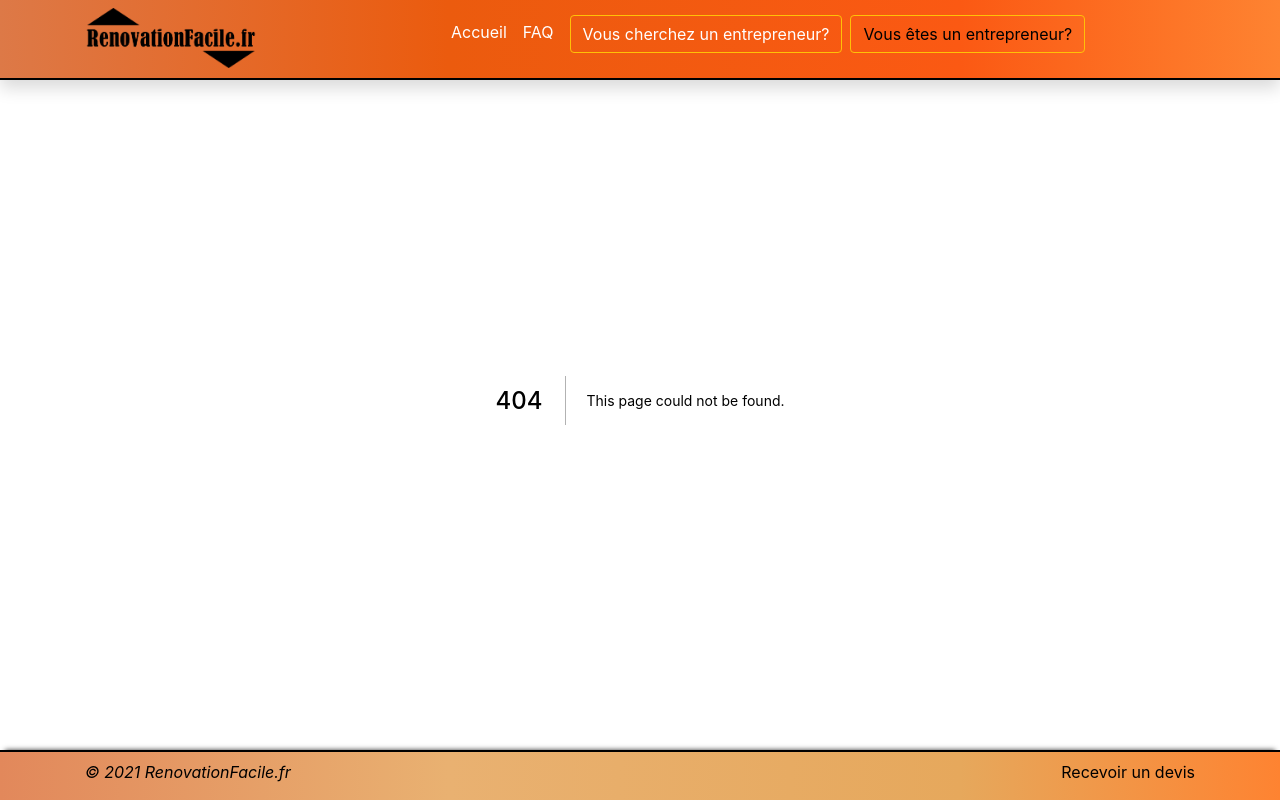
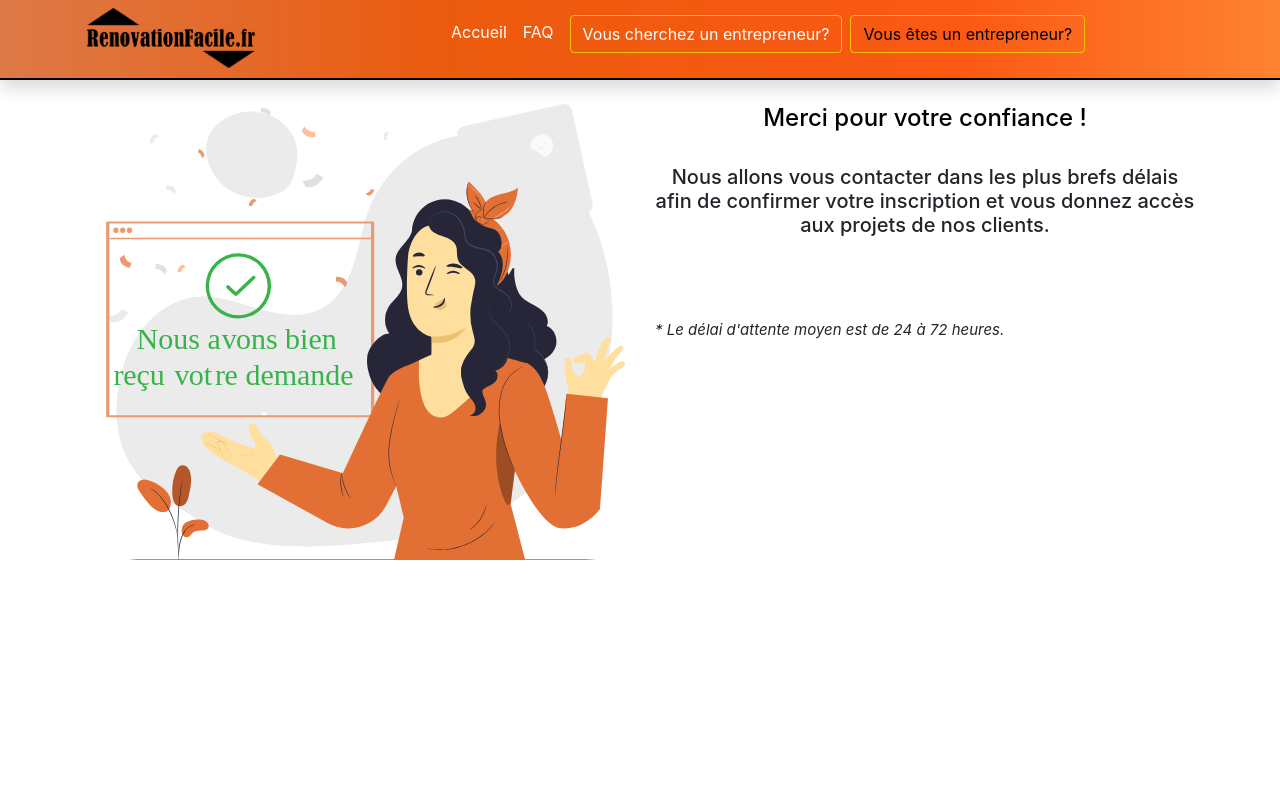
Before and after one commit to khalilbellil/next-rf, a Next.js app: page /confirmation-d-inscription-entrepreneur in a window 1280 px wide. Before the commit this address had no page. Shown: the top 800 px of the page. Built offline with nearby package versions, Linux system fonts and the light colour scheme.

Commit message:
contractor-inscription confirmation page done

```diff
--- a/components/intranet/GestionInscriptionsEntrepreneurs.js
+++ b/components/intranet/GestionInscriptionsEntrepreneurs.js
@@ -1,5 +1,6 @@
 import React, { useState, useEffect } from 'react'
 import { Button, ButtonGroup, Card, CardHeader, CardBody, FormGroup, Input, Label, Table } from 'reactstrap'
+import VirtualizedSelect from 'react-virtualized-select';
 
 export default function GestionInscriptionsEntrepreneurs({ citiesD }) {
     const [contractor, setContractor] = useState(undefined)
--- a/package.json
+++ b/package.json
@@ -38,6 +38,9 @@
     "react-chartjs-2": "^2.11.1",
     "react-dom": "16.13.1",
     "react-notification-alert": "0.0.12",
+    "react-select": "^4.3.0",
+    "react-virtualized": "^9.22.3",
+    "react-virtualized-select": "^3.1.3",
     "reactjs-popup": "^2.0.4",
     "reactstrap": "^8.9.0",
     "sass": "^1.32.8",
--- a/pages/api/intranet/gestion-inscriptions-entrepreneurs/get-init-data.js
+++ b/pages/api/intranet/gestion-inscriptions-entrepreneurs/get-init-data.js
@@ -8,7 +8,6 @@ module.exports = async (req, res) => {
     if(id_user){
         departments = await db.query(`SELECT id, name FROM department ORDER BY name ASC`)
         regions = await db.query(`SELECT id, name FROM region ORDER BY name ASC`)
-        // cities = await db.query(`SELECT id, name FROM city ORDER BY name ASC`)
     }
     res.status(200).json({
         departments: departments,
--- a/pages/api/visitor/contractor-inscription.js
+++ b/pages/api/visitor/contractor-inscription.js
@@ -1,19 +1,17 @@
-const { pl } = require('date-fns/locale')
 const db = require('../../../lib/db')
 var md5 = require("md5")
 
 module.exports = async (req, res) => {
     const { name, email, phone, company_name } = req.body
-    var success = 'no'
+    let success = 'no'
     if (name) {
+        try {
             // create user
             const token = md5(email + phone)
             const insert_user = await db.query(`INSERT INTO user(role, token) VALUES(4, '${token}')`)
-
             if(insert_user.insertId){
                 //create address
                 const insert_address = await db.query(`INSERT INTO address(address) VALUES('')`)
-
                 //create contractor
                 const insert_contracor = await db.query(`INSERT INTO contractor(name, email, phone, company_name, id_user, id_address)
                 VALUES('${name}', '${email}', '${phone}', '${company_name}', '${insert_user.insertId}', '${insert_address.insertId}')`)
@@ -21,6 +19,9 @@ module.exports = async (req, res) => {
                     success = 'yes'
                 }
             }
+        } catch (error) {
+            console.log(error)
+        }
     }
     res.status(200).json({
         success: success
--- /dev/null
+++ b/pages/confirmation-d-inscription-entrepreneur.js
@@ -0,0 +1,20 @@
+import React from 'react'
+
+export default function ConfirmationDInscriptionEntrepreneur() {
+    return (
+        <div className="container pt-4 pb-5 rf-content">
+            <div className="row">
+                <div className="col-md-6">
+                    <img src="/visitor/banniere_nous-avons-bien-recu-votre-demande.svg" alt="Confirmation"/>
+                </div>
+                <div className="col-md-6">
+                    <h4 className="text-center">Merci pour votre confiance !</h4>
+                    <br/>
+                    <h5 className="text-center">Nous allons vous contacter dans les plus brefs délais afin de confirmer votre inscription et vous donnez accès aux projets de nos clients.</h5>
+                    <br/><br/><br/>
+                    <i style={{fontSize:"15px"}}>* Le délai d'attente moyen est de 24 à 72 heures.</i>
+                </div>
+            </div>
+        </div>
+    )
+}
```
Also changed, not shown: components/ContractorMainForm.js (+15 -5 lines), 1 other file (tests, documents, lock files or other folders). Lines whose indentation alone changed are shown as unchanged.
